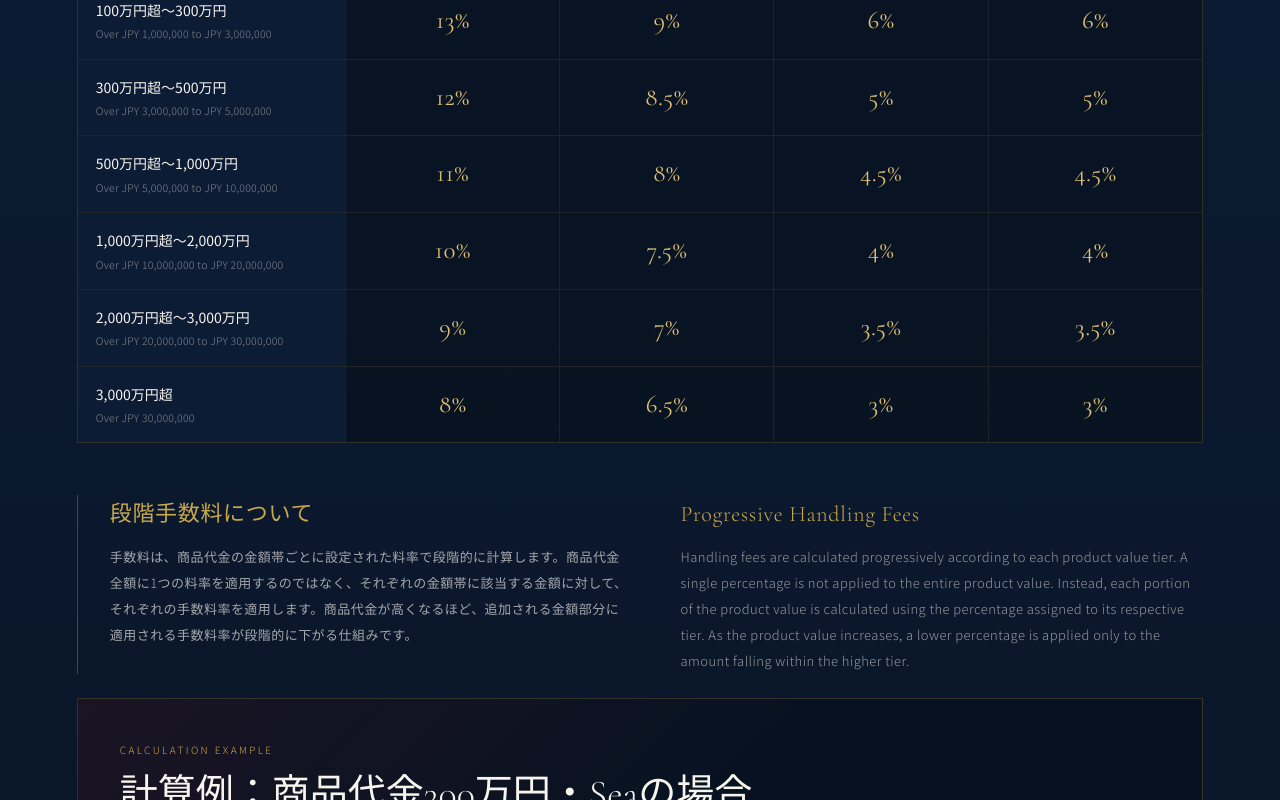
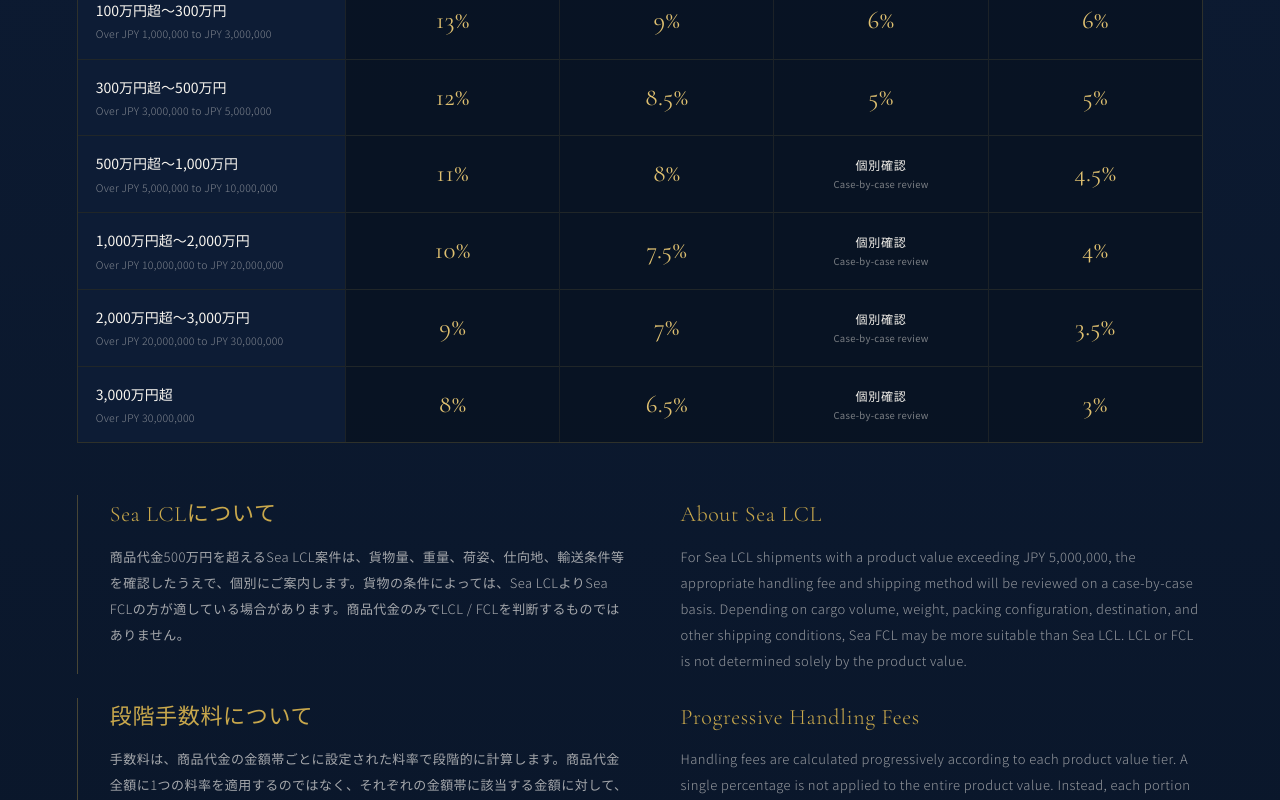
Before and after one commit to JUSTHEN-YUUKI/YUKIMICHI-ChatGpt-NEW-HP, a Next.js app: page /pricing in a window 1280 px wide. Shown: the part 1120-1920 px from the top of the page. Built offline with nearby package versions, Linux system fonts and the light colour scheme.

Commit message:
Set high-value LCL fees to case review

```diff
--- a/app/pricing/page.tsx
+++ b/app/pricing/page.tsx
@@ -175,7 +175,10 @@ export default function PricingPage() {
                 {pricingPlans.map((plan) => (
                   <th scope="col" key={plan.key}>
                     <span>{plan.title}</span>
-                    {(plan.key === 'lcl' || plan.key === 'fcl') && (
+                    {plan.key === 'lcl' && (
+                      <small>7%–5% Progressive Rate / 500万円超は個別確認</small>
+                    )}
+                    {plan.key === 'fcl' && (
                       <small>7%–3% Progressive Rate / 7%–3% 段階手数料</small>
                     )}
                     <small>Minimum {formatJpy(plan.minimumFee)}</small>
@@ -190,13 +193,39 @@ export default function PricingPage() {
                     <span lang="ja">{tier.rangeJa}</span>
                     <small lang="en">{tier.rangeEn}</small>
                   </th>
-                  {pricingPlans.map((plan) => (
-                    <td key={plan.key}>{formatFeeRate(tier.rates[plan.key])}</td>
-                  ))}
+                  {pricingPlans.map((plan) => {
+                    const rate = tier.rates[plan.key]
+
+                    return (
+                      <td key={plan.key}>
+                        {rate === null ? (
+                          <span className="pricing-tier-table__review">
+                            <span lang="ja">個別確認</span>
+                            <small lang="en">Case-by-case review</small>
+                          </span>
+                        ) : formatFeeRate(rate)}
+                      </td>
+                    )
+                  })}
                 </tr>
               ))}
             </tbody>
           </table>
+        </div>
+
+        <div className="fee-calculation-copy lcl-review-copy">
+          <div>
+            <span className="fee-calculation-copy__label">Sea LCLについて</span>
+            <p lang="ja">
+              商品代金500万円を超えるSea LCL案件は、貨物量、重量、荷姿、仕向地、輸送条件等を確認したうえで、個別にご案内します。貨物の条件によっては、Sea LCLよりSea FCLの方が適している場合があります。商品代金のみでLCL / FCLを判断するものではありません。
+            </p>
+          </div>
+          <div>
+            <span className="fee-calculation-copy__label">About Sea LCL</span>
+            <p lang="en">
+              For Sea LCL shipments with a product value exceeding JPY 5,000,000, the appropriate handling fee and shipping method will be reviewed on a case-by-case basis. Depending on cargo volume, weight, packing configuration, destination, and other shipping conditions, Sea FCL may be more suitable than Sea LCL. LCL or FCL is not determined solely by the product value.
+            </p>
+          </div>
         </div>
 
         <div className="fee-calculation-copy">
@@ -679,6 +708,28 @@ export default function PricingPage() {
           letter-spacing: 0.02em;
         }
 
+        .pricing-tier-table__review > span,
+        .pricing-tier-table__review > small {
+          display: block;
+        }
+
+        .pricing-tier-table__review > span {
+          color: var(--washi);
+          font-family: 'Noto Sans JP', sans-serif;
+          font-size: 12px;
+          letter-spacing: 0.06em;
+          line-height: 1.5;
+        }
+
+        .pricing-tier-table__review > small {
+          color: rgba(248,245,239,0.48);
+          font-family: 'Noto Sans JP', sans-serif;
+          font-size: 9.5px;
+          letter-spacing: 0.03em;
+          line-height: 1.45;
+          margin-top: 4px;
+        }
+
         .pricing-tier-table tbody tr:hover td,
         .pricing-tier-table tbody tr:hover th {
           background-color: rgba(201,168,76,0.08);
@@ -712,6 +763,14 @@ export default function PricingPage() {
 
         .fee-calculation-copy p[lang='en'] {
           color: rgba(248,245,239,0.58);
+        }
+
+        .lcl-review-copy {
+          margin-bottom: 0;
+        }
+
+        .lcl-review-copy + .fee-calculation-copy {
+          margin-top: 24px;
         }
 
         .fee-example {
--- a/components/pricing/HandlingFeeCalculator.tsx
+++ b/components/pricing/HandlingFeeCalculator.tsx
@@ -9,7 +9,7 @@ import {
   getHandlingFeePlan,
   handlingFeePlans,
   MAX_PRODUCT_VALUE,
-  type HandlingFeeResult,
+  type HandlingFeeCalculationResult,
   type ShippingMethod,
 } from '@/lib/pricing/handlingFees'
 
@@ -41,7 +41,7 @@ function ArrowRight() {
 export function HandlingFeeCalculator() {
   const [productValue, setProductValue] = useState('')
   const [shippingMethod, setShippingMethod] = useState<ShippingMethod>('lcl')
-  const [result, setResult] = useState<HandlingFeeResult | null>(null)
+  const [result, setResult] = useState<HandlingFeeCalculationResult | null>(null)
   const [error, setError] = useState('')
 
   const handleProductValueChange = (value: string) => {
@@ -157,6 +157,22 @@ export function HandlingFeeCalculator() {
             </div>
           </div>
 
+          {result.caseByCaseReviewRequired ? (
+            <>
+              <div className="handling-fee-result__total">
+                <div>
+                  <span lang="ja">Sea LCL・商品代金500万円超</span>
+                  <small lang="en">Sea LCL over JPY 5,000,000 in product value</small>
+                </div>
+                <strong>Case-by-case review</strong>
+              </div>
+              <p className="handling-fee-result__minimum-note" role="status">
+                <strong>Sea LCLで500万円を超える案件は、貨物条件を確認のうえ個別にご案内します。</strong>
+                <span>For Sea LCL shipments exceeding JPY 5,000,000 in product value, fees will be reviewed based on the shipment conditions.</span>
+              </p>
+            </>
+          ) : (
+            <>
               <div className="handling-fee-result__breakdown">
                 <h4>Fee Breakdown <small>/ 計算内訳</small></h4>
                 <div>
@@ -189,13 +205,15 @@ export function HandlingFeeCalculator() {
                   <span>The minimum handling fee applies.</span>
                 </p>
               )}
+            </>
+          )}
 
           <div className="handling-fee-result__notice">
             <p lang="ja">
-              このシミュレーターは、商品代金を基準とした手配手数料の概算確認用です。正式な料金は、商品内容、数量、仕入先数、輸送方法、梱包、必要書類、検査、その他の作業内容を確認したうえでご案内いたします。国際送料、輸送保険、関税、輸入税、通関関連費用、特殊梱包、検査費用、その他の実費は、この計算には含まれていません。
+              このシミュレーターは、商品代金を基準とした手配手数料の概算確認用です。正式な料金は、商品内容、数量、貨物量、重量、荷姿、仕入先数、輸送方法、必要書類、梱包、検査、その他の作業内容を確認したうえでご案内します。国際送料、輸送保険、関税・輸入税、通関関連費用、検査費用、特殊梱包費、その他実費は含まれていません。
             </p>
             <p lang="en">
-              This calculator provides an estimate of the handling fee based on the product value. Final fees may vary depending on the products, quantity, number of suppliers, shipping method, packaging, required documentation, inspections, and other project-specific requirements. International freight, shipping insurance, customs duties, import taxes, customs-related charges, special packaging, inspection fees, and other actual costs are not included in this calculation.
+              This calculator provides an estimated handling fee based on the product value. Final fees may vary depending on the products, quantity, cargo volume, weight, packing configuration, number of suppliers, shipping method, required documentation, inspections, and other project-specific requirements. International freight, shipping insurance, customs duties, import taxes, customs-related charges, inspection fees, special packaging, and other actual costs are not included.
             </p>
           </div>
 
--- a/lib/pricing/handlingFees.ts
+++ b/lib/pricing/handlingFees.ts
@@ -15,7 +15,7 @@ export type HandlingFeeTier = {
   upperBound: number | null
   rangeJa: string
   rangeEn: string
-  rates: Record<ShippingMethod, number>
+  rates: Record<ShippingMethod, number | null>
 }
 
 export type FeeBreakdownItem = {
@@ -27,6 +27,7 @@ export type FeeBreakdownItem = {
 }
 
 export type HandlingFeeResult = {
+  caseByCaseReviewRequired: false
   productValue: number
   shippingMethod: ShippingMethod
   calculatedFee: number
@@ -36,6 +37,15 @@ export type HandlingFeeResult = {
   minimumFee: number
   minimumFeeApplied: boolean
 }
+
+export type HandlingFeeReviewResult = {
+  caseByCaseReviewRequired: true
+  productValue: number
+  shippingMethod: ShippingMethod
+  minimumFee: number
+}
+
+export type HandlingFeeCalculationResult = HandlingFeeResult | HandlingFeeReviewResult
 
 export const MAX_PRODUCT_VALUE = 999_999_999_999
 
@@ -97,25 +107,25 @@ export const handlingFeeTiers: readonly HandlingFeeTier[] = [
     upperBound: 10_000_000,
     rangeJa: '500万円超～1,000万円',
     rangeEn: 'Over JPY 5,000,000 to JPY 10,000,000',
-    rates: { express: 11, air: 8, lcl: 4.5, fcl: 4.5 },
+    rates: { express: 11, air: 8, lcl: null, fcl: 4.5 },
   },
   {
     upperBound: 20_000_000,
     rangeJa: '1,000万円超～2,000万円',
     rangeEn: 'Over JPY 10,000,000 to JPY 20,000,000',
-    rates: { express: 10, air: 7.5, lcl: 4, fcl: 4 },
+    rates: { express: 10, air: 7.5, lcl: null, fcl: 4 },
   },
   {
     upperBound: 30_000_000,
     rangeJa: '2,000万円超～3,000万円',
     rangeEn: 'Over JPY 20,000,000 to JPY 30,000,000',
-    rates: { express: 9, air: 7, lcl: 3.5, fcl: 3.5 },
+    rates: { express: 9, air: 7, lcl: null, fcl: 3.5 },
   },
   {
     upperBound: null,
     rangeJa: '3,000万円超',
     rangeEn: 'Over JPY 30,000,000',
-    rates: { express: 8, air: 6.5, lcl: 3, fcl: 3 },
+    rates: { express: 8, air: 6.5, lcl: null, fcl: 3 },
   },
 ]
 
@@ -140,7 +150,7 @@ export function getHandlingFeePlan(method: ShippingMethod) {
 export function calculateHandlingFee(
   productValue: number,
   shippingMethod: ShippingMethod,
-): HandlingFeeResult {
+): HandlingFeeCalculationResult {
   if (!Number.isSafeInteger(productValue) || productValue <= 0 || productValue > MAX_PRODUCT_VALUE) {
     throw new RangeError('Product value is outside the supported range.')
   }
@@ -155,6 +165,16 @@ export function calculateHandlingFee(
 
     if (amount > 0) {
       const rate = tier.rates[shippingMethod]
+
+      if (rate === null) {
+        return {
+          caseByCaseReviewRequired: true,
+          productValue,
+          shippingMethod,
+          minimumFee: plan.minimumFee,
+        }
+      }
+
       breakdown.push({
         lowerBound,
         upperBound: tier.upperBound,
@@ -175,6 +195,7 @@ export function calculateHandlingFee(
   const totalFee = Math.max(calculatedFee, plan.minimumFee)
 
   return {
+    caseByCaseReviewRequired: false,
     productValue,
     shippingMethod,
     calculatedFee,
```
Lines whose indentation alone changed are shown as unchanged.
